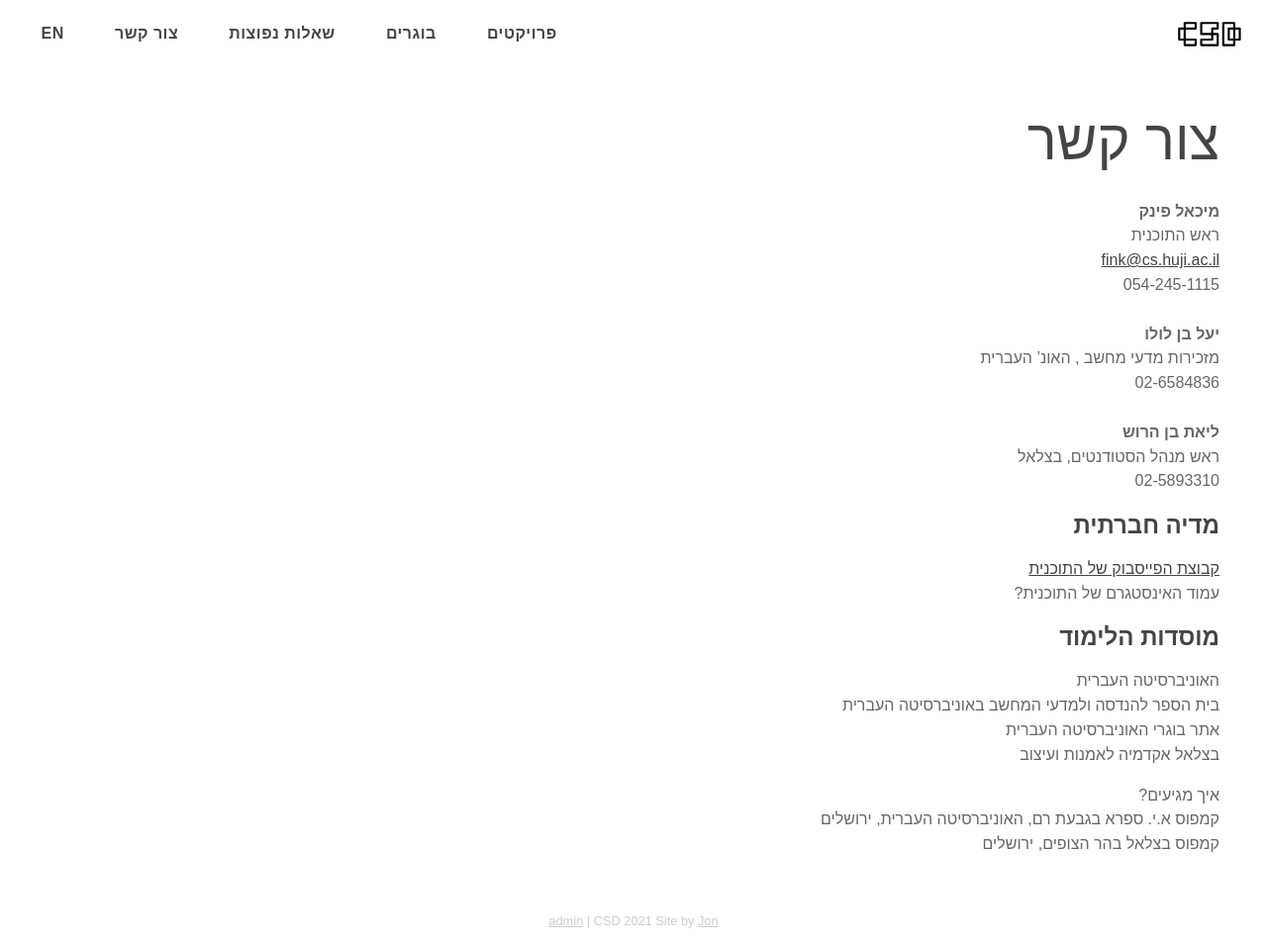
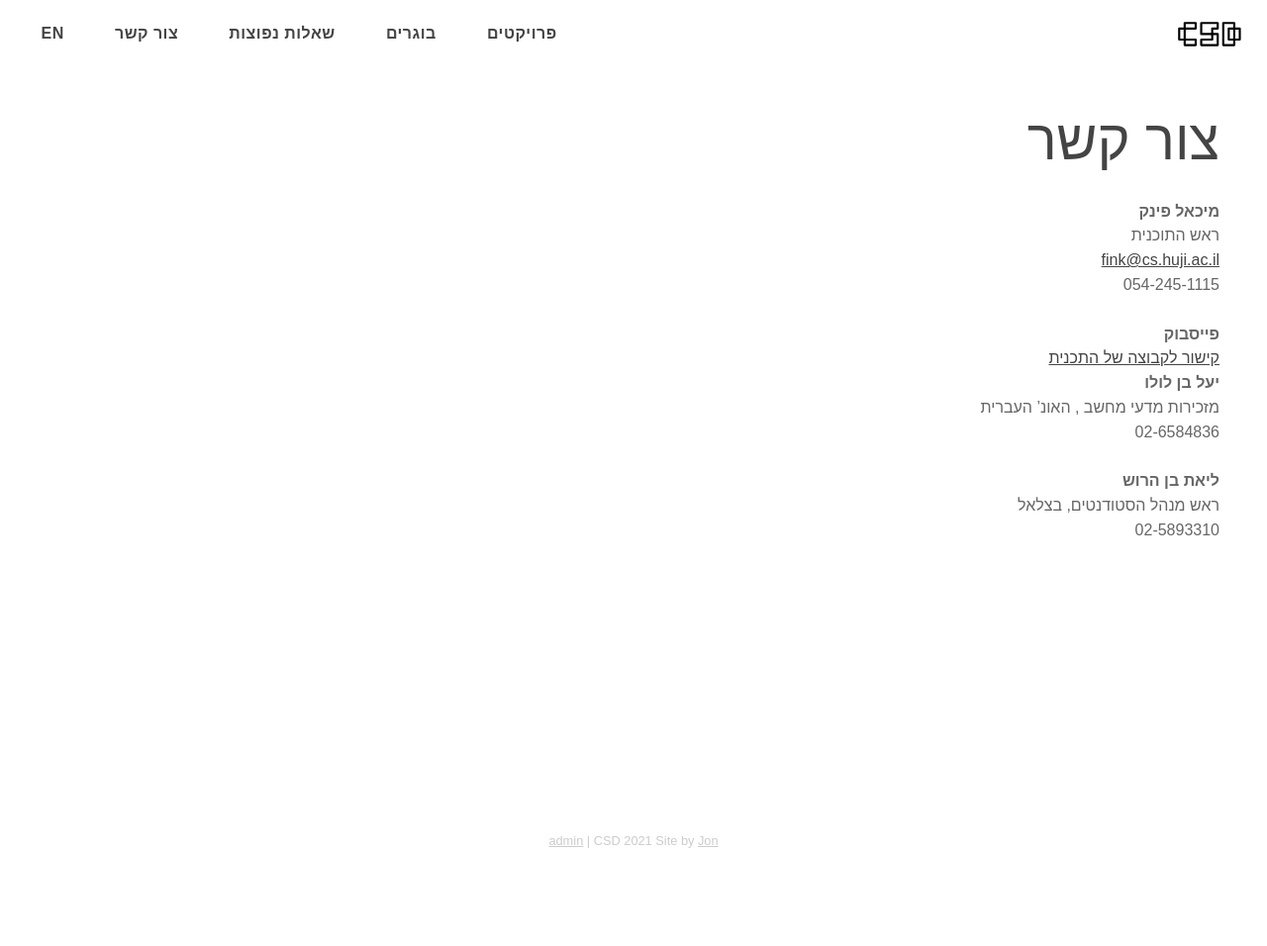
Before and after one commit to bsc-des/csd.degree, a Jekyll site: the page built from contact.md, in a window 1280 px wide and 956 px high. Shown: the whole window at 99% size. Built offline with Jekyll 4.4.1, drawn with Linux system fonts in a browser that asks for light colours; some web fonts are replaced.

Commit message:
Update Pages “contact”

```diff
--- a/contact.md
+++ b/contact.md
@@ -3,12 +3,13 @@ layout: page
 title: צור קשר
 permalink: /contact/
 ---
-
 **מיכאל פינק**\
 ראש התוכנית\
 [fink@cs.huji.ac.il](mailto:fink@cs.huji.ac.il)\
 054-245-1115\
 \
+**פייסבוק**\
+[קישור לקבוצה של התכנית](https://www.facebook.com/groups/245308742161814)\
 **יעל בן לולו**\
 מזכירות מדעי מחשב , האונ' העברית\
 02-6584836\
@@ -16,18 +17,3 @@ permalink: /contact/
 **ליאת בן הרוש**\
 ראש מנהל הסטודנטים, בצלאל\
 02-5893310
-
-
-## מדיה חברתית
-[קבוצת הפייסבוק של התוכנית](https://www.facebook.com/groups/245308742161814)\
-עמוד האינסטגרם של התוכנית?
-
-## מוסדות הלימוד
-האוניברסיטה העברית\
-בית הספר להנדסה ולמדעי המחשב באוניברסיטה העברית\
-אתר בוגרי האוניברסיטה העברית\
-בצלאל אקדמיה לאמנות ועיצוב
-
-איך מגיעים?\
-קמפוס א.י. ספרא בגבעת רם, האוניברסיטה העברית, ירושלים\
-קמפוס בצלאל בהר הצופים, ירושלים
```
